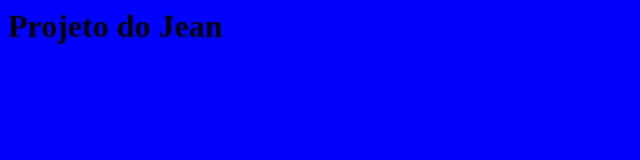
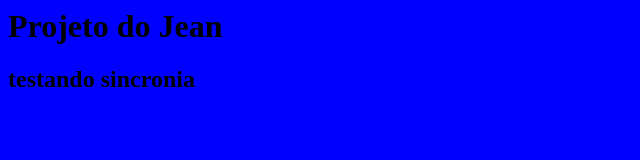
Before and after one commit to jeanluca554/curso-git, a plain HTML site: page index.html in a window 1280 px wide. Shown: the whole page, without its empty margins (0-640 px from the left). Drawn offline with Linux system fonts and the light colour scheme.

Commit message:
adicionando h2

```diff
--- a/index.html
+++ b/index.html
@@ -4,5 +4,6 @@
     </head>
     <body>
         <h1>Projeto do Jean</h1>
+	<h2>testando sincronia</h2>
     </body>
 </html>
```
